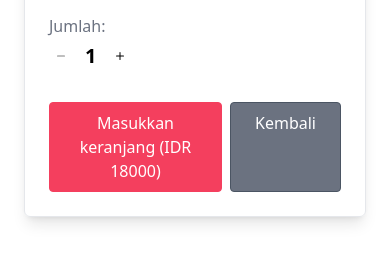
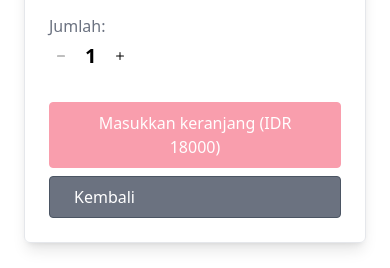
Before and after one commit to AlyaRusyda/food-ecommerce, a Next.js app: page /1 in a window 390 px wide. Shown: the part 822-1090 px from the top of the page. Built offline with nearby package versions, Linux system fonts and the light colour scheme.

Commit message:
fix layout

```diff
--- a/components/Food.js
+++ b/components/Food.js
@@ -76,7 +76,7 @@ const Food = () => {
                 alt={item.name}
                 className="w-full h-[200px] object-cover rounded-t-lg"
               />
-              <div className="flex justify-between px-2 py-4">
+              <div className="flex flex-col md:flex-row gap-2 md:gap-0 justify-between px-2 py-4">
                 <p className="font-bold">{item.name}</p>
                 <p>
                   <span className="bg-orange-500 text-white p-1 px-2 rounded-full">
--- a/pages/[slug]/index.js
+++ b/pages/[slug]/index.js
@@ -98,19 +98,19 @@ function Detail() {
                   <Plus />
                 </button>
               </div>
-              <div className="flex flex-row gap-2">
+              <div className="flex flex-col md:flex-row gap-2">
                 <button
                   type="button"
                   // onClick={handleOnAddToCart}
                   // disabled={adding}
-                  // disabled
+                  disabled
                   className="mt-8 border rounded py-2 px-6 bg-rose-500 hover:bg-rose-600 border-rose-500 hover:border-rose-600 focus:ring-4 focus:ring-opacity-50 focus:ring-rose-500 text-white transition-colors disabled:opacity-50 disabled:cursor-not-allowed flex felx-row"
                 >
                   Masukkan keranjang (IDR {total})
                 </button>
                 <Link
                   href="/#favorit"
-                  className="mt-8 border rounded py-2 px-6 bg-gray-500 hover:text-gray-600 hover:bg-gray-100 border-gray-600 hover:border-gray-600 focus:ring-4 focus:ring-opacity-50 focus:ring-gray-500 text-white transition-colors disabled:opacity-50 disabled:cursor-not-allowed flex flex-row"
+                  className="md:mt-8 border rounded py-2 px-6 bg-gray-500 hover:text-gray-600 hover:bg-gray-100 border-gray-600 hover:border-gray-600 focus:ring-4 focus:ring-opacity-50 focus:ring-gray-500 text-white transition-colors disabled:opacity-50 disabled:cursor-not-allowed flex flex-row"
                 >
                   Kembali
                 </Link>
```
